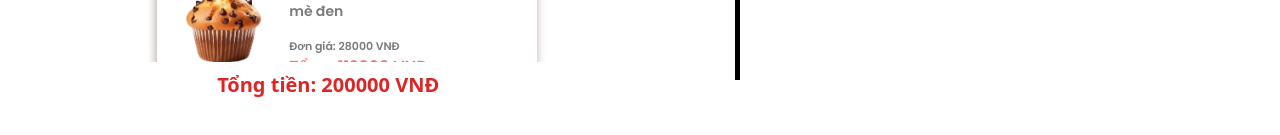
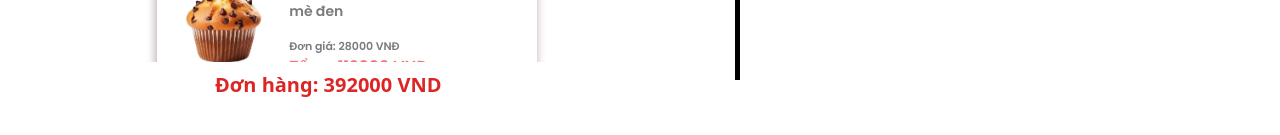
Before and after one commit to devkcng/bakery-store, a Next.js app: page / in a window 1280 px wide. Shown: the part 595-730 px from the top of the page. Built offline with nearby package versions, Linux system fonts and the light colour scheme; a web font is replaced by a local one.

Commit message:
OrderInfo-section update total after calculate

```diff
--- a/src/components/section/orderInfo-section.tsx
+++ b/src/components/section/orderInfo-section.tsx
@@ -23,6 +23,7 @@ export interface orderInfo {
   phonenumber: string;
   note: string;
 }
+
 const OrderInfoSection: FC<orderInfo> = ({
   idOrder,
   idStatus,
@@ -32,6 +33,9 @@ const OrderInfoSection: FC<orderInfo> = ({
   phonenumber,
   note,
 }) => {
+    const total = items.reduce(
+        (acc, item) => acc + item.itemCount * item.itemInfo.itemPrice, //acc là biển ảo để lưu giá trị sau khi tính xong truyền vào trong total
+        0)
   return (
     <div id="container">
       <div className="flex flex-col items-center mt-10 mb-10 ">
@@ -66,7 +70,7 @@ const OrderInfoSection: FC<orderInfo> = ({
             </div>
           </div>
           <div className="font-semibold text-red-600 text-[20px] h-[10px] text-center mt-2">
-            Tổng tiền: 200000 VNĐ
+            {total ? `Đơn hàng: ${total} VND` : "Đơn hàng: 200000 VND"}
           </div>
         </div>
 
```
